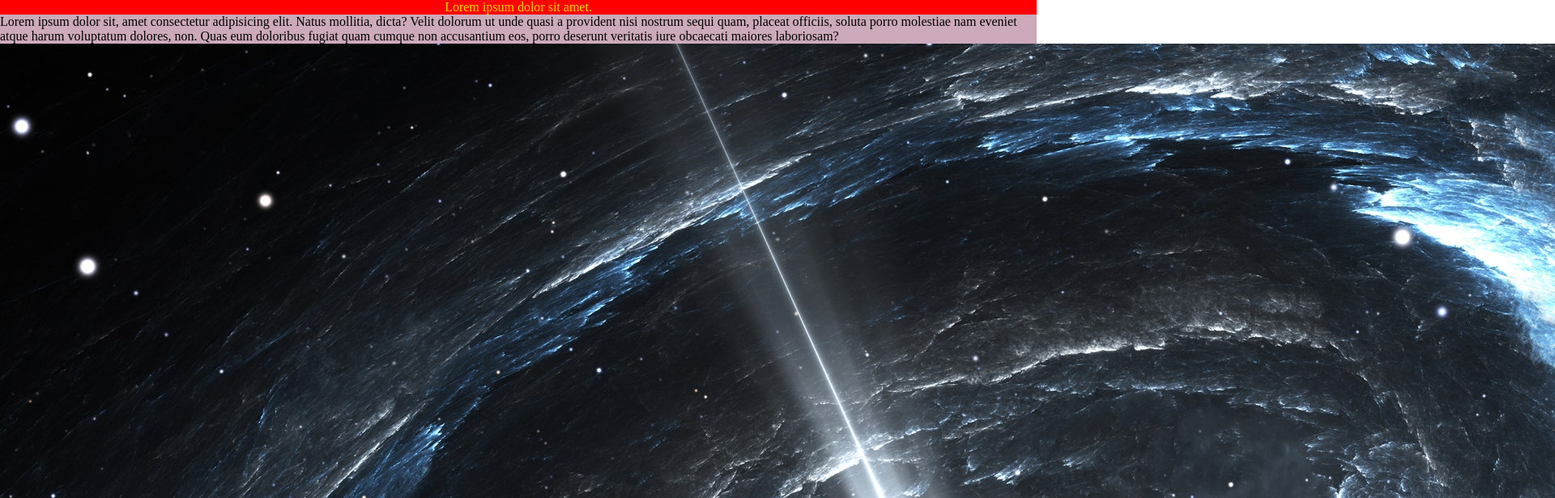
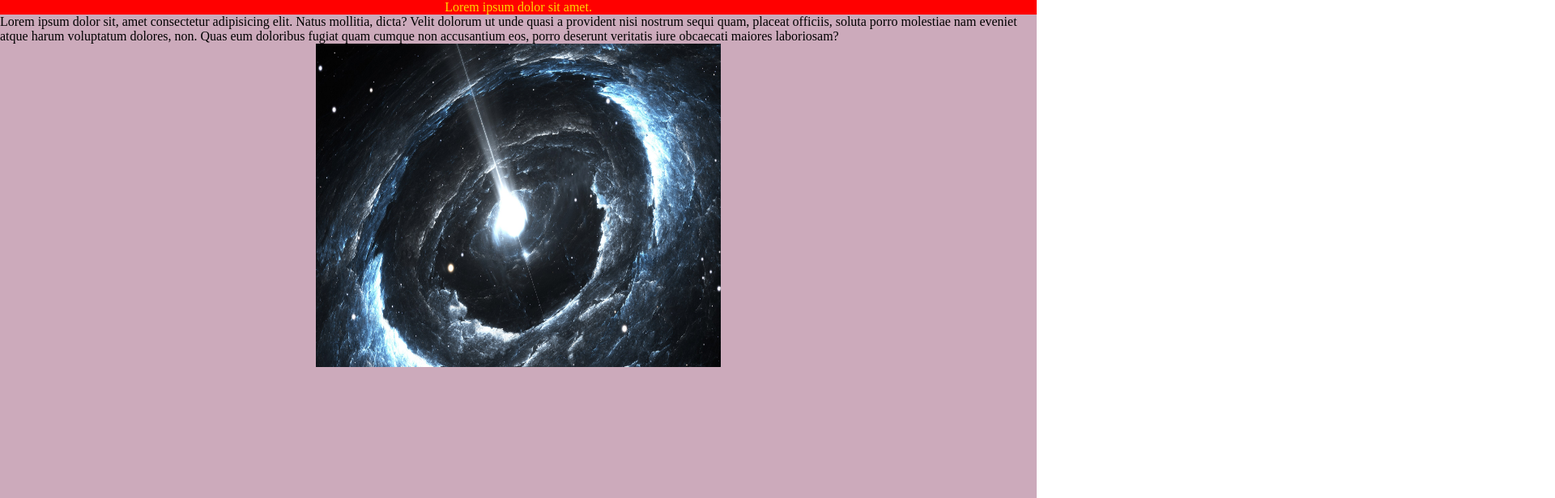
Before and after one commit to Da-vidci-Restrepo/RestrepoDavidNoviembre, a plain HTML site: page index.html in a window 1280 px wide. Shown: the top 616 px of the page at 81% size, 1920 px wide, since content can reach past the window. Drawn offline with Linux system fonts and the light colour scheme.

Commit message:
commit2br1

```diff
--- a/css/estilos.css
+++ b/css/estilos.css
@@ -10,4 +10,12 @@ b1{
 }
 section{
 	background: #cab;
+	width: 100%;
+	height: 955px;
 }
+img{
+	width: 500px;
+	height: 400px;
+	display: block;
+	margin: auto;
+}
```
